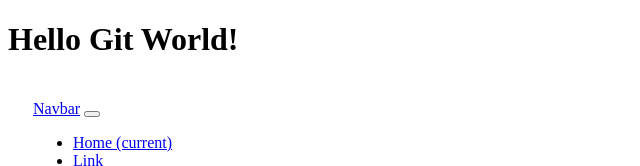
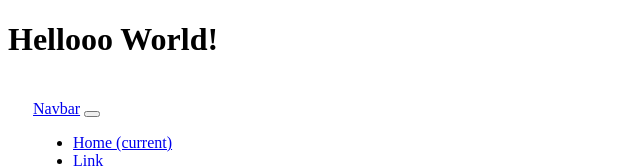
Before and after one commit to MAnonInfinity/git-and-github-masterclass-merge-conflict, a plain HTML site: page index.html in a window 1280 px wide. Shown: the top 166 px of the page, without its empty margins (0-640 px from the left). Drawn offline with nearby package versions, Linux system fonts and the light colour scheme.

Commit message:
Update index.html

```diff
--- a/index.html
+++ b/index.html
@@ -7,7 +7,7 @@
         <link rel="stylesheet" href="/css/styles.css" />
     </head>
     <body>
-        <h1>Hello Git World!</h1>
+        <h1>Hellooo World!</h1>
 
         <div class="container">
             <div class="navbar">
```
